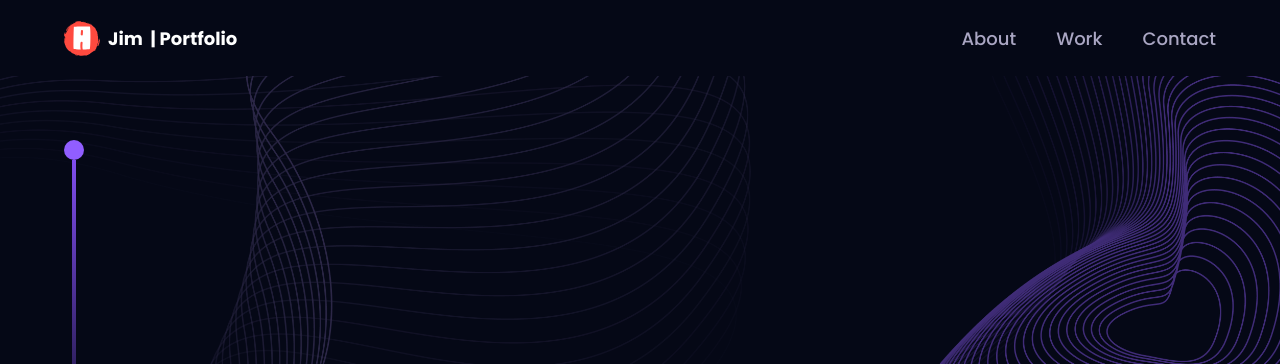
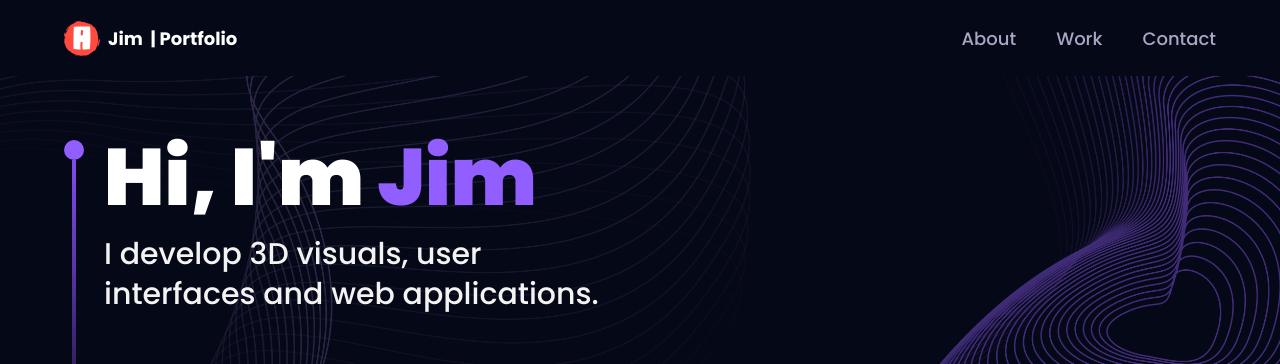
Before and after one commit to nepail/3D_portfolio, a React (Vite) app: page / in a window 1280 px wide. Shown: the top 364 px of the page. Built offline with nearby package versions, Linux system fonts and the light colour scheme.

Commit message:
add despriction

```diff
--- a/src/components/Hero.jsx
+++ b/src/components/Hero.jsx
@@ -11,6 +11,12 @@ const Hero = () => {
           <div className="w-5 h-5 rounded-full bg-[#915eff]"/>
           <div className="w-1 sm:h-80 h-40 violet-gradient"/>
         </div>
+
+        <div>
+          <h1 className={`${styles.heroHeadText} text-white`}>Hi, I'm <span className="text-[#915eff]">Jim</span></h1>
+          <p className={`${styles.heroSubText} mt-2 text-white-100`}>I develop 3D visuals, user <br className="sm:block hidden" />interfaces and web applications.</p>
+        </div>
+
       </div>
     </section>
   )
```
